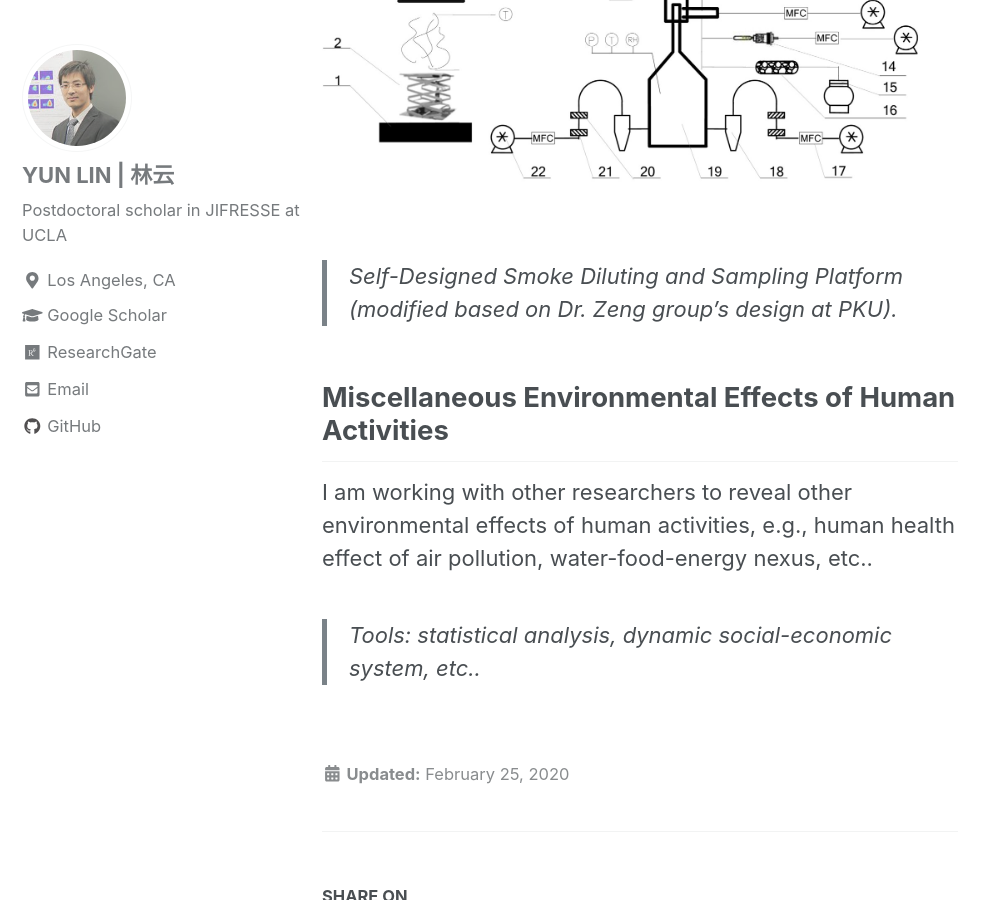
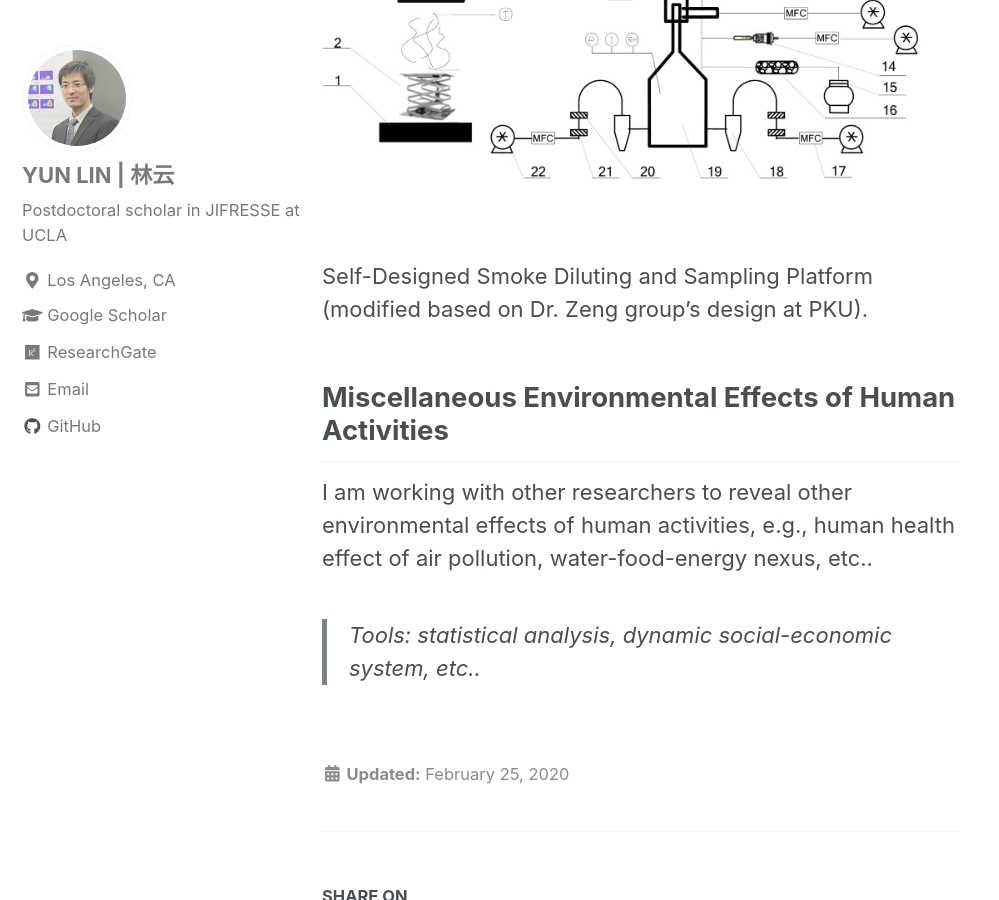
Before and after one commit to nolanylin/nolanylin.github.io, a Jekyll site: the page built from _pages/research.md, in a window 1280 px wide and 900 px high, scrolled down 3268 px. Shown: the whole window, without its empty margins (0-999 px from the left). Built offline with Jekyll 4.4.1, drawn with Linux system fonts in a browser that asks for light colours; nearby versions of some CDN libraries.

Commit message:
Update research.md

```diff
--- a/_pages/research.md
+++ b/_pages/research.md
@@ -24,8 +24,7 @@ I use both experimental and theoretical methods to reveal the roles of gaseous p
 Self-designed sampling or reaction experimental systems equiped with commercial monitoring devices or instruments are applied to charaterize the emissions of air pollutants and their physical, chemical, and optial properties.
 >The experimental systems and monitoring instruments include smoke chamber, smoke sampling and dilution system etc.. The target pollutants under study invole gaseous precusors, fine particles, black carbon, secondary organic compounds, and so on.
 >One of such our work has employed self-designed smoke diluting and sampling platform to mimic the emissios of open biomass burnings and their emission charateristics [(Zhang et al., 2013)](https://www.sciencedirect.com/science/article/pii/S1352231012005407):
-{% include figure image_path="/assets/images/biomasburing2009.jpg" %}
->Self-Designed Smoke Diluting and Sampling Platform (modified based on Dr. Zeng group's design at PKU).
+{% include figure image_path="/assets/images/biomasburing2009.jpg" %}Self-Designed Smoke Diluting and Sampling Platform (modified based on Dr. Zeng group's design at PKU).
 
 ## Miscellaneous Environmental Effects of Human Activities
 I am working with other researchers to reveal other environmental effects of human activities, e.g., human health effect of air pollution, water-food-energy nexus, etc..
```
